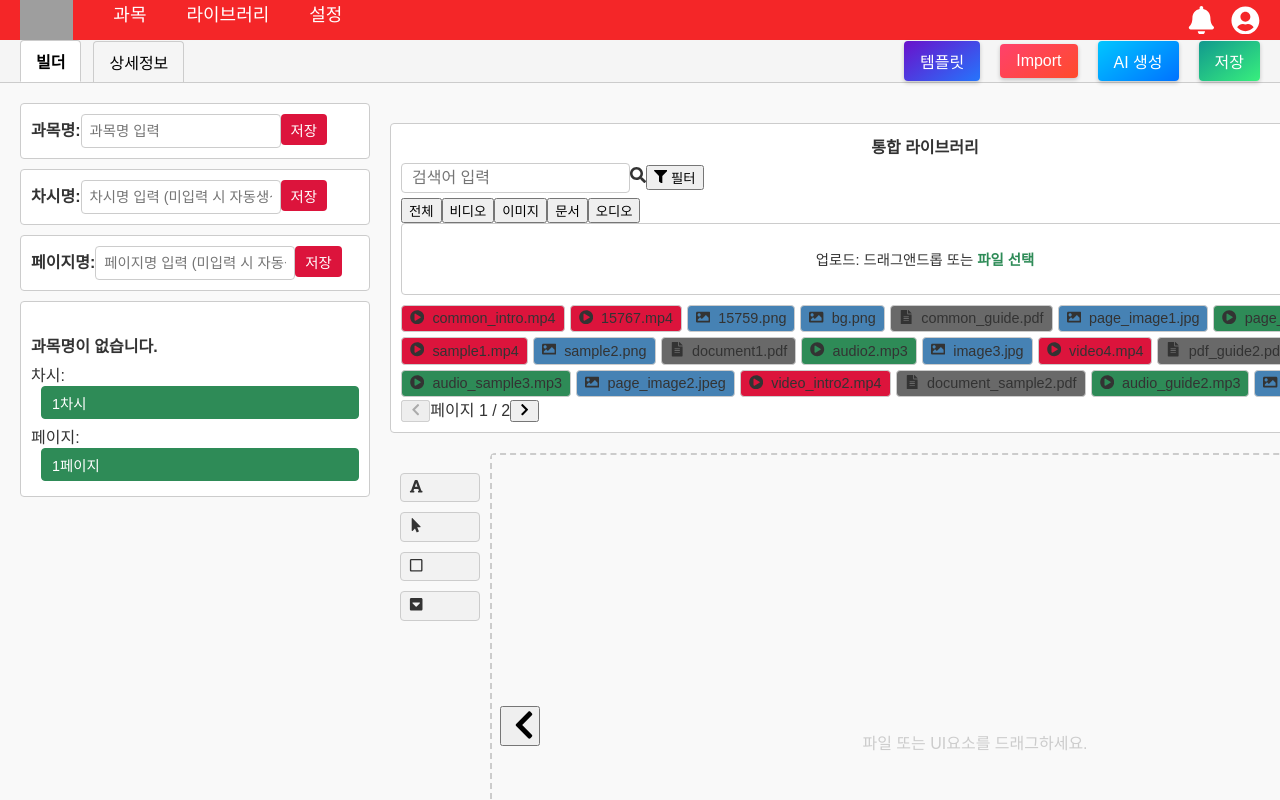
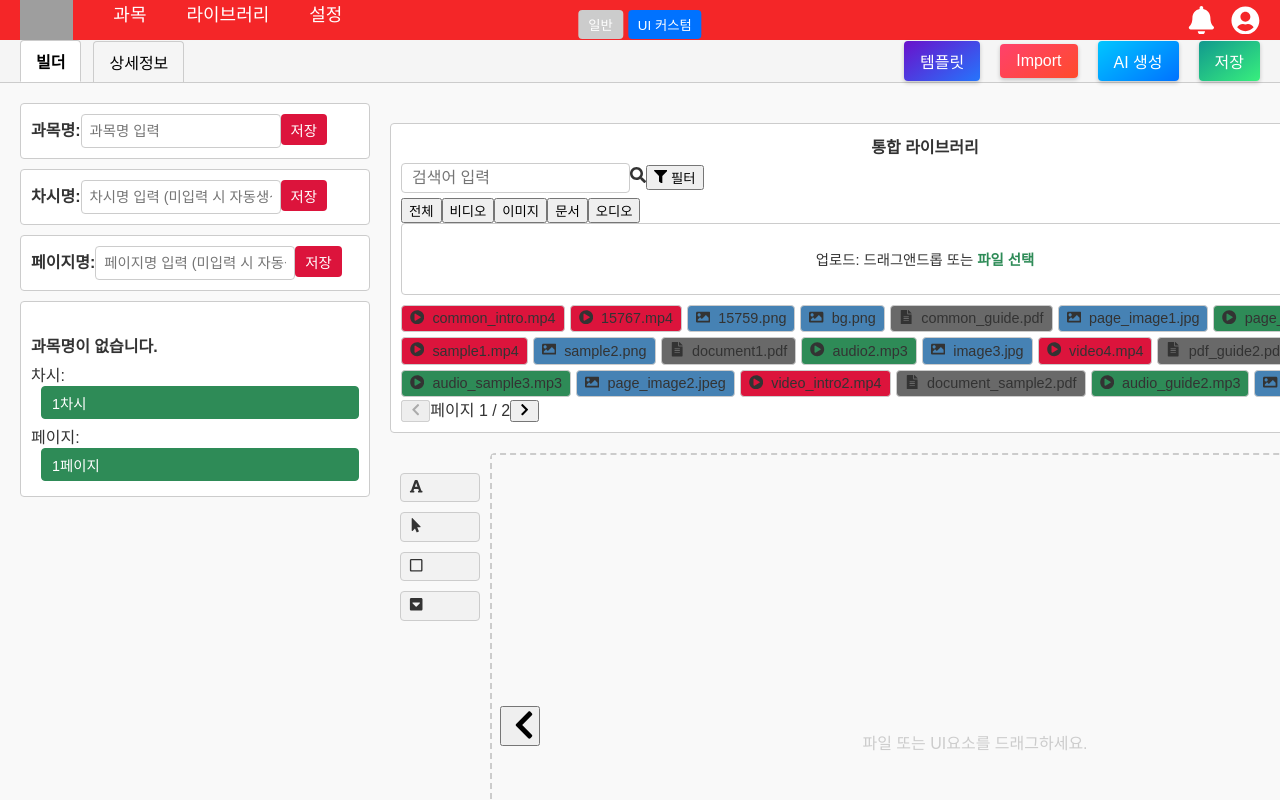
Before and after one commit to bongseok-k/my-cms, a React (Create React App) app: page /content-builder in a window 1280 px wide. Shown: the top 800 px of the page. Built offline with nearby package versions, Linux system fonts and the light colour scheme; grey boxes are pictures that could not be loaded.

Commit message:
일반, UI 커슽텀 버튼 추가

```diff
--- a/src/ContentBuilderPage.js
+++ b/src/ContentBuilderPage.js
@@ -105,6 +105,8 @@ function ContentBuilderPage() {
       setHoveredFile(null);
     };
 
+    // 상태 변수 추가 (컴포넌트 상단 부분)
+    const [previewMode, setPreviewMode] = useState("uiCustom"); // 기본값: "uiCustom"
 
     // UI 라이브러리 (아이콘으로 변경)
     const [uiElements] = useState([
@@ -840,9 +842,26 @@ function ContentBuilderPage() {
             )}
 
 
-            {/* 하단 영역: UI 툴바와 PREVIEW 영역 */}
+            {/* 하단 영역: 모드 선택 및 UI 툴바 / PREVIEW 영역 */}
             <div className="builder-combined-area" style={{ display: "flex", flexDirection: "row" }}>
-              {/* 좌측: UI 툴바 */}
+              {/* 모드 선택 버튼 (미리보기 영역 상단 중앙) */}
+              <div style={{ position: "absolute", top: "10px", left: "50%", transform: "translateX(-50%)", zIndex: 20 }}>
+                <button
+                  onClick={() => setPreviewMode("general")}
+                  style={{ padding: "5px 10px", marginRight: "5px", background: previewMode === "general" ? "#0072ff" : "#ccc", color: "#fff", border: "none", borderRadius: "4px" }}
+                >
+                  일반
+                </button>
+                <button
+                  onClick={() => setPreviewMode("uiCustom")}
+                  style={{ padding: "5px 10px", background: previewMode === "uiCustom" ? "#0072ff" : "#ccc", color: "#fff", border: "none", borderRadius: "4px" }}
+                >
+                  UI 커스텀
+                </button>
+              </div>
+
+              {/* 좌측: UI 툴바 – previewMode가 "uiCustom"인 경우에만 표시 */}
+              {previewMode === "uiCustom" && (
                 <div className="builder-ui-toolbar" style={{ width: "80px" }}>
                   <div
                     className="ui-library-section library-section"
@@ -866,6 +885,7 @@ function ContentBuilderPage() {
                     </div>
                   </div>
                 </div>
+              )}
 
               {/* 우측: PREVIEW 영역 */}
               <div
@@ -950,6 +970,8 @@ function ContentBuilderPage() {
                 </button>
               </div>
             </div>
+
+
           </div>
         </div>
 
```
Lines whose indentation alone changed are shown as unchanged.
